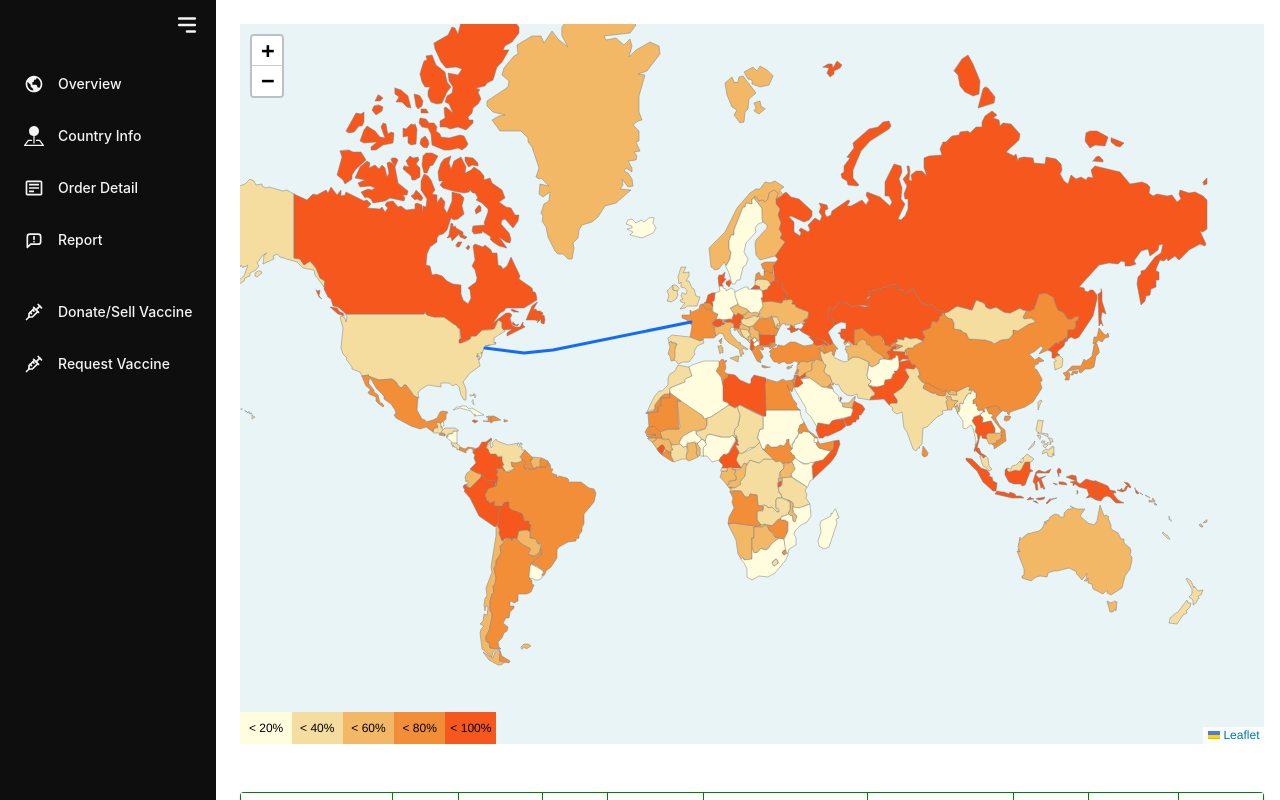
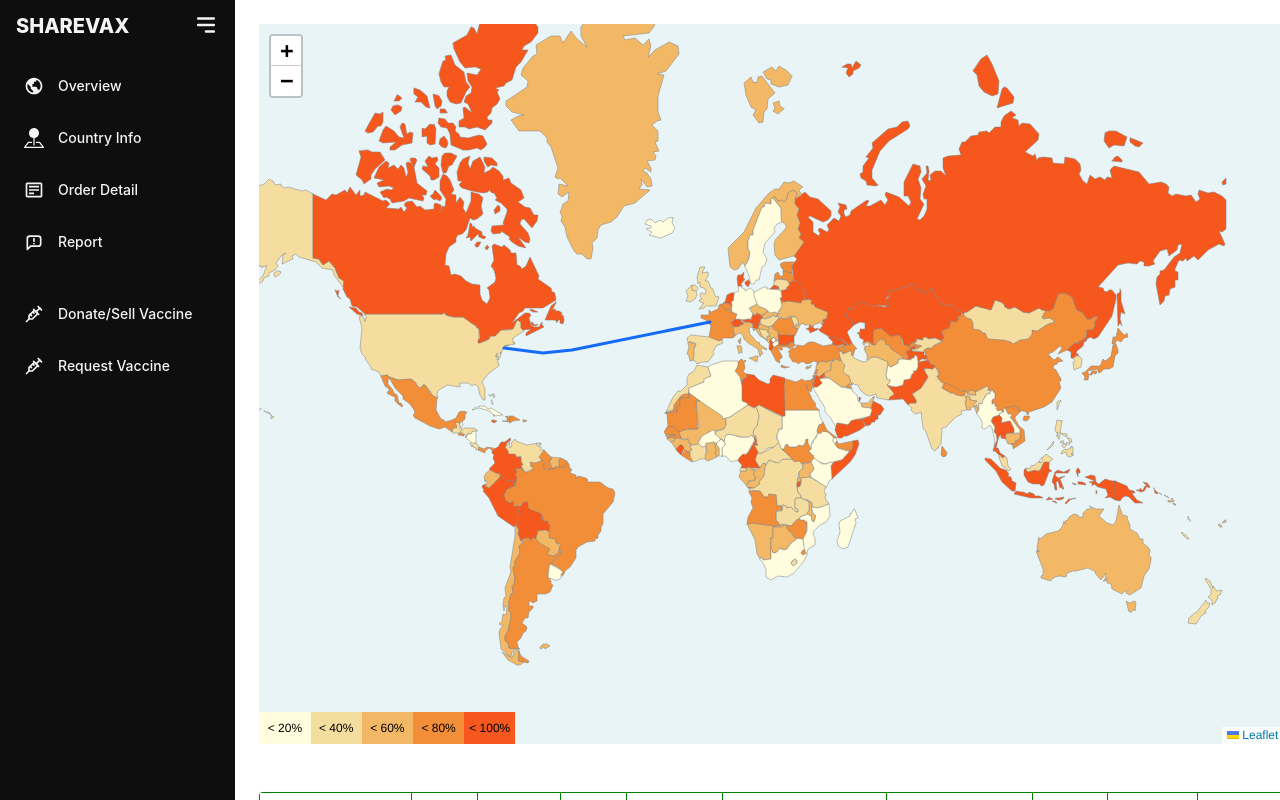
Before and after one commit to yigiterinc/sharevax, a React (Create React App) app in the folder frontend/: page / in a window 1280 px wide. Shown: the top 800 px of the page. Built offline with nearby package versions, Linux system fonts and the light colour scheme.

Commit message:
Fix navbar

```diff
--- a/frontend/src/components/OverviewMap.jsx
+++ b/frontend/src/components/OverviewMap.jsx
@@ -56,7 +56,7 @@ const OverviewMap = () => {
 
 	return (
 		<MapContainer
-			className='w-[80vw] h-[90vh] relative'
+			className='w-[80vw] h-[90vh] relative z-0'
 			style={{backgroundColor: '#e8f4f6'}} //let's make it floating to the right?
 			center={[30.0, 20.0]}
 			zoom={2}
--- a/frontend/src/components/Sidebar.jsx
+++ b/frontend/src/components/Sidebar.jsx
@@ -21,7 +21,8 @@ export default function Sidebar() {
 
 	return (
 		<div className={`bg-[#0e0e0e] min-h-screen ${open ? 'w-72' : 'w-16'} duration-500 text-gray-100 px-4`}>
-			<div className='py-3 flex justify-end'>
+			<div className='py-3 flex gap-16 justify-end'>
+				<div className={`${!open && 'hidden'} font-extrabold text-xl `}>SHAREVAX</div>
 				<HiMenuAlt3 size={26} className='cursor-pointer' onClick={() => setOpen(!open)} />
 			</div>
 			<div className='mt-4 flex flex-col gap-4 relative'>
```
